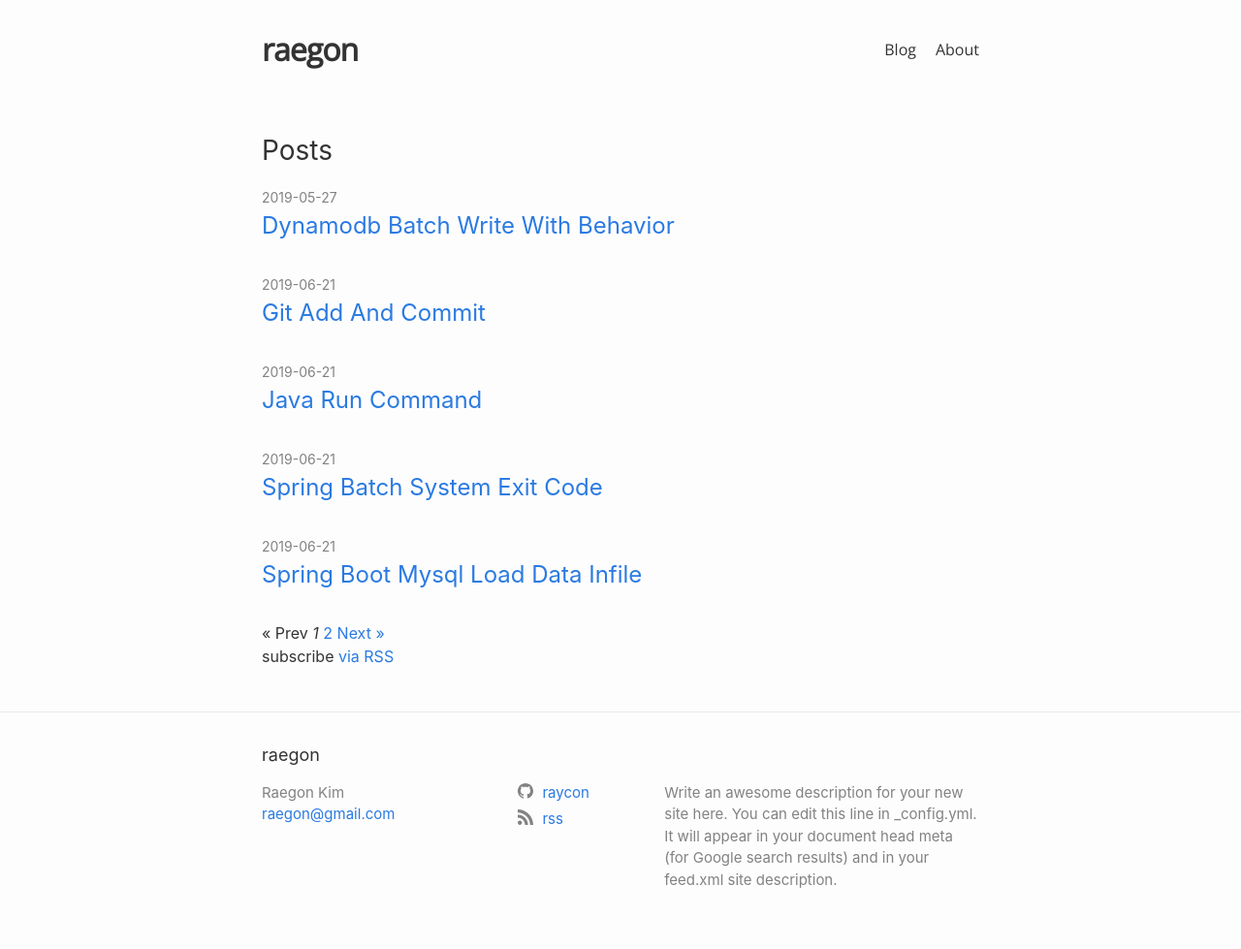
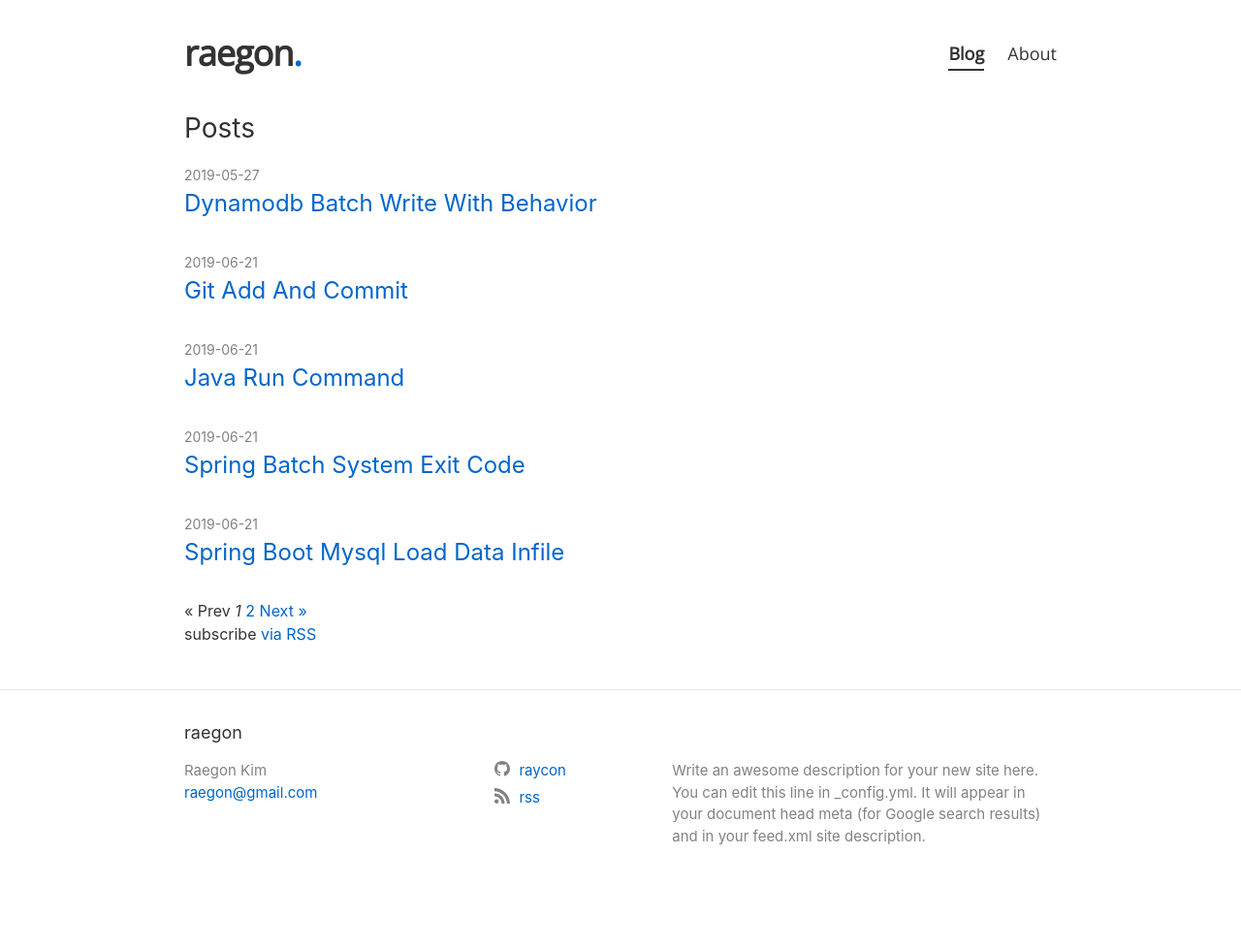
Before and after one commit to raycon/raycon.github.io, a Jekyll site: the page built from index.html, in a window 1280 px wide. Shown: the whole page at 97% size. Built offline with Jekyll 4.4.1, drawn with Linux system fonts in a browser that asks for light colours; the list of posts is cut into pages by our own code; after the commit the page ends 934 px from its top, so only the background shows below that.

Commit message:
Update navigation

```diff
--- /dev/null
+++ b/_data/navigation.yml
@@ -0,0 +1,6 @@
+# Navigation
+- title: Blog
+  url: /
+
+- title: About
+  url: /about/
--- a/_includes/header.html
+++ b/_includes/header.html
@@ -5,26 +5,19 @@
         {%- assign page_paths = site.header_pages | default: default_paths | reverse -%}
         <a class="site-title" rel="author" href="{{ "/" | relative_url }}">{{ site.title | escape }}</a>
 
-    {%- if page_paths -%}
         <nav class="site-nav">
-        <input type="checkbox" id="nav-trigger" class="nav-trigger" />
-        <label for="nav-trigger">
-          <span class="menu-icon">
-            <svg viewBox="0 0 18 15" width="18px" height="15px">
-              <path d="M18,1.484c0,0.82-0.665,1.484-1.484,1.484H1.484C0.665,2.969,0,2.304,0,1.484l0,0C0,0.665,0.665,0,1.484,0 h15.032C17.335,0,18,0.665,18,1.484L18,1.484z M18,7.516C18,8.335,17.335,9,16.516,9H1.484C0.665,9,0,8.335,0,7.516l0,0 c0-0.82,0.665-1.484,1.484-1.484h15.032C17.335,6.031,18,6.696,18,7.516L18,7.516z M18,13.516C18,14.335,17.335,15,16.516,15H1.484 C0.665,15,0,14.335,0,13.516l0,0c0-0.82,0.665-1.483,1.484-1.483h15.032C17.335,12.031,18,12.695,18,13.516L18,13.516z"/>
-            </svg>
-          </span>
-        </label>
-
-        <div class="trigger">
-          {%- for path in page_paths -%}
-            {%- assign my_page = site.pages | where: "path", path | first -%}
-            {%- if my_page.title -%}
-            <a class="page-link" href="{{ my_page.url | relative_url }}">{{ my_page.title | escape }}</a>
-            {%- endif -%}
+            <ul>
+                {%- for item in site.data.navigation -%}
+                    {% assign current = page.url | downcase | split: '/' %}
+                    {% assign class = nil %}
+                    {% if page.url == item.url %}
+                        {% assign class = ' active' %}
+                    {% endif %}
+                    <li class="transition">
+                        <a href="{{ item.url }}" class="page-link{{ class }}">{{ item.title }}</a>
+                    </li>
                 {%- endfor -%}
-        </div>
+            </ul>
         </nav>
-    {%- endif -%}
     </div>
 </header>
--- a/_sass/minima.scss
+++ b/_sass/minima.scss
@@ -11,17 +11,20 @@
 $spacing-unit:     30px !default;
 
 $text-color:       #333 !default;
-$background-color: #fdfdfd !default;
-$brand-color:      #2a7ae2 !default;
+$background-color: #FFF !default;
+// $brand-color:      #2a7ae2 !default;
+$brand-color:      #0066cc !default;
 
 $grey-color:       #828282 !default;
 $grey-color-light: lighten($grey-color, 40%) !default;
 $grey-color-dark:  darken($grey-color, 25%) !default;
 
+$nav-color:        $text-color !default;
+$nav-color-hover:  #777;
 $table-text-align: left !default;
 
 // Width of the content area
-$content-width:    800px !default;
+$content-width:    960px !default;
 
 $on-palm:          600px !default;
 $on-laptop:        800px !default;
@@ -43,6 +46,10 @@
   font-size: $base-font-size * $ratio;
 }
 
+@mixin transition() {
+  transition: all 0.3s ease-in-out;
+}
+
 // Import partials.
 @import
   "minima/base",
--- a/_sass/minima/_layout.scss
+++ b/_sass/minima/_layout.scss
@@ -2,102 +2,78 @@
  * Site header
  */
 .site-header {
-  min-height: $spacing-unit * 1.865;
-  padding: 1.5em;
-  // Positioning context for the mobile navigation icon
-  position: relative;
+  min-width: 4rem;
+  margin-top: $spacing-unit;
+
+  @include media-query($on-laptop) {
+    margin-top: $spacing-unit / 3;
+  }
 }
 
+
+
 .site-title {
-  @include relative-font-size(1.625);
-  font-size: 2em;
+  @include transition();
+  font-size: 36px;
+  line-height: 50px;
   font-family: "Open Sans", sans-serif;
   font-weight: 600;
-  line-height: $base-line-height * $base-font-size * 2.25;
   letter-spacing: -1px;
   margin-bottom: 0;
   float: left;
 
+  &:after {
+    content: ".";
+    color: $brand-color;
+  }
+
   &,
-  &:visited {
+  &:visited,
+  &:hover {
     color: $text-color;
+    text-decoration: none;
   }
+
+  &:hover {
+    opacity: 0.5;
+  }
+
 }
 
 .site-nav {
   float: right;
   font-family: "Open Sans", sans-serif;
-  line-height: $base-line-height * $base-font-size * 2.25;
+  line-height: 50px;
 
-  .nav-trigger {
-      display: none;
-  }
+  ul {
+    list-style-type: none;
+    margin: 0;
+    padding: 0;
 
-  .menu-icon {
-    display: none;
+    li {
+      display: inline-block;
+      // Gaps between nav items, but not on the last one
+      &:not(:last-child) {
+        margin-right: 20px;
+      }
+    }
   }
 
   .page-link {
+    @include transition();
     color: $text-color;
-    line-height: $base-line-height;
+    text-decoration: none;
+    font-size: 18px;
 
-    // Gaps between nav items, but not on the last one
-    &:not(:last-child) {
-      margin-right: 20px;
+    &:hover {
+      opacity: 0.5;
     }
   }
 
-  @include media-query($on-palm) {
-    position: absolute;
-    top: 9px;
-    right: $spacing-unit / 2;
-    background-color: $background-color;
-    border: 1px solid $grey-color-light;
-    border-radius: 5px;
-    text-align: right;
-
-    label[for="nav-trigger"] {
-      display: block;
-      float: right;
-      width: 36px;
-      height: 36px;
-      z-index: 2;
-      cursor: pointer;
-    }
-
-    .menu-icon {
-      display: block;
-      float: right;
-      width: 36px;
-      height: 26px;
-      line-height: 0;
-      padding-top: 10px;
-      text-align: center;
-
-      > svg {
-        fill: $grey-color-dark;
-      }
-    }
-
-    input ~ .trigger {
-      clear: both;
-      display: none;
-    }
-
-    input:checked ~ .trigger {
-      display: block;
-      padding-bottom: 5px;
-    }
-
-    .page-link {
-      display: block;
-      padding: 5px 10px;
-
-      &:not(:last-child) {
-        margin-right: 0;
-      }
-      margin-left: 20px;
-    }
+  .active {
+    padding-bottom: 4px;
+    border-bottom: 2px solid $nav-color;
+    font-weight: 700;
   }
 }
 
```
Lines whose indentation alone changed are shown as unchanged.
